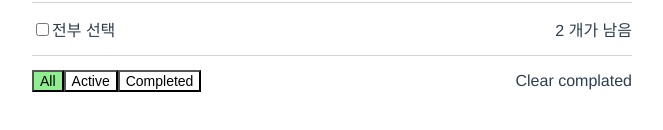
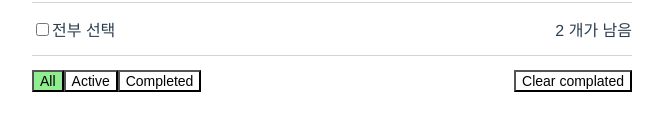
Before and after one commit to DaeAkin/vue-js-todo, a Vue app: page / in a window 1280 px wide. Shown: the part 352-482 px from the top of the page, without its empty margins (308-971 px from the left). Built offline with nearby package versions, Linux system fonts and the light colour scheme.

Commit message:
오류 수정

```diff
--- a/src/components/TodoList.vue
+++ b/src/components/TodoList.vue
@@ -26,7 +26,7 @@
         </div>
 
         <div>
-          Clear complated
+          <button> Clear complated</button>
         </div>
       </div>
   </div>
@@ -69,9 +69,9 @@ export default {
       if(this.filter == 'all'){
         return this.todos
       } else if (this.filter == 'active') {
-        return this.todo.filter(todo => !todo.completed)
+        return this.todos.filter(todo => !todo.completed)
       } else if (this.filter == 'completed') {
-        return this.todo.filter(todo => todo.completed)
+        return this.todos.filter(todo => todo.completed)
       }
       return this.todos;
     }
```
